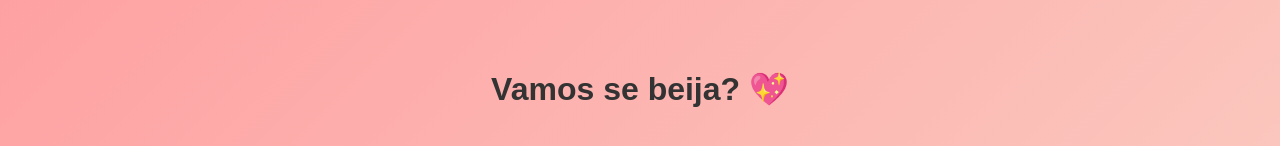
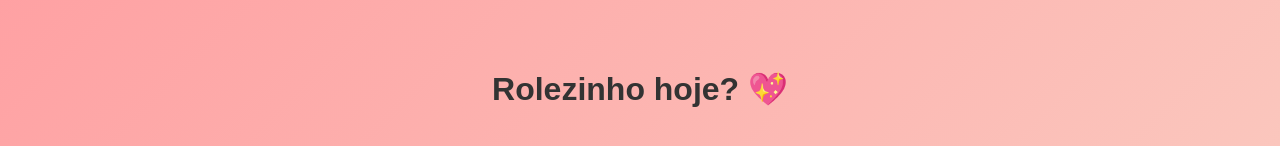
Before and after one commit to lailanga/curiosidade, a plain HTML site: page index.html in a window 1280 px wide. Shown: the part 275-421 px from the top of the page. Drawn offline with Linux system fonts and the light colour scheme.

Commit message:
Update index.html

```diff
--- a/index.html
+++ b/index.html
@@ -46,7 +46,7 @@
   </style>
 </head>
 <body>
-  <h1>Vamos se beija? 💖</h1>
+  <h1>Rolezinho hoje? 💖</h1>
   <div class="buttons">
     <button id="sim">Sim 😍</button>
     <button id="nao">Não 😅</button>
```
